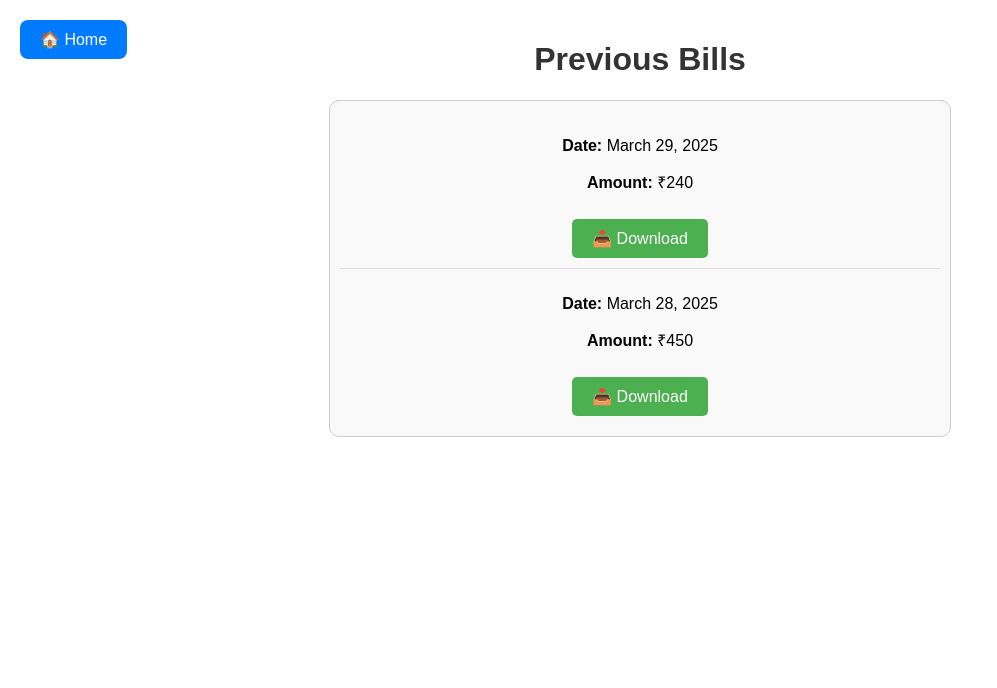
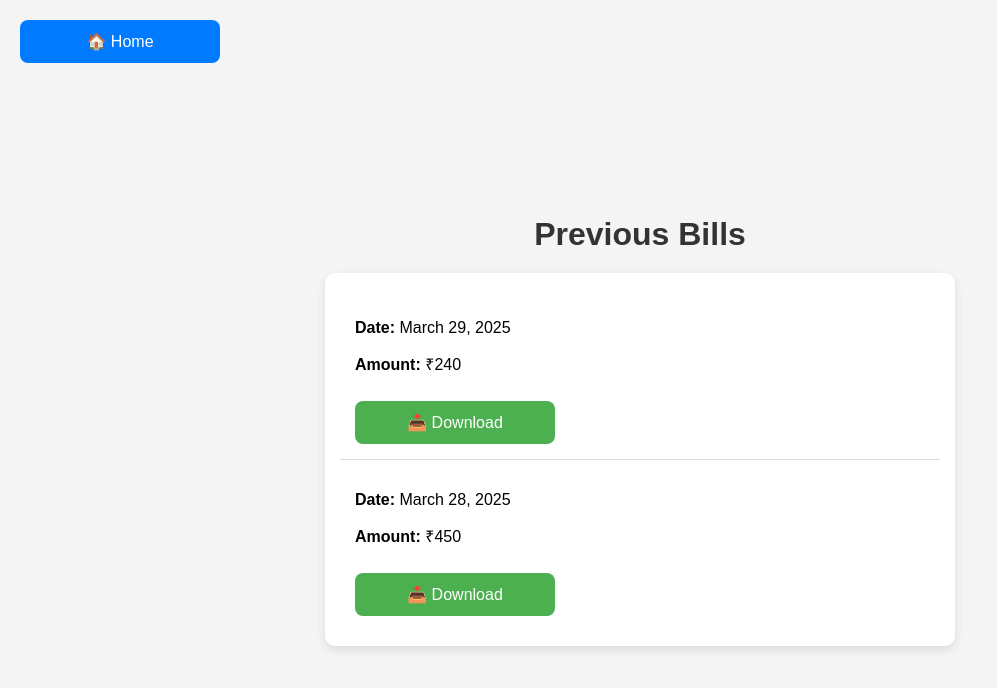
Before and after one commit to ishita1455/Govigyan_, a React (Create React App) app: page /bills in a window 1280 px wide. Shown: the top 688 px of the page, without its empty margins (0-997 px from the left). Built offline with nearby package versions, Linux system fonts and the light colour scheme.

Commit message:
Update Bills.css

```diff
--- a/src/styles/Bills.css
+++ b/src/styles/Bills.css
@@ -1,56 +1,89 @@
 /* Bills Page Styles */
 .bills-page {
-    text-align: center;
+  display: flex;
+  flex-direction: column;
+  align-items: center;
+  justify-content: center;
+  min-height: 100vh;
   padding: 20px;
+  background: #f4f4f4;
   font-family: Arial, sans-serif;
 }
 
+/* Header */
 h1 {
   color: #333;
+  margin-bottom: 20px;
 }
 
+/* Bill List */
 .bill-list {
-    margin: 20px auto;
-    padding: 10px;
+  width: 90%;
   max-width: 600px;
-    border: 1px solid #ccc;
+  background: white;
+  padding: 15px;
   border-radius: 10px;
-    background: #f9f9f9;
+  box-shadow: 0 4px 10px rgba(0, 0, 0, 0.1);
 }
 
+/* Individual Bill Items */
 .bill-item {
-    padding: 10px;
+  padding: 15px;
   border-bottom: 1px solid #ddd;
+  text-align: left;
 }
 
 .bill-item:last-child {
   border-bottom: none;
 }
 
+/* Buttons */
+.download-btn,
+.home-btn {
+  width: 100%;
+  max-width: 200px;
+  padding: 12px;
+  font-size: 16px;
+  border: none;
+  border-radius: 8px;
+  cursor: pointer;
+  transition: background 0.3s, transform 0.2s;
+  margin-top: 10px;
+}
+
 .download-btn {
   background-color: #4CAF50;
   color: white;
-    padding: 10px 20px;
-    border: none;
-    cursor: pointer;
-    font-size: 16px;
-    margin-top: 10px;
 }
 
 .download-btn:hover {
   background-color: #45a049;
+  transform: translateY(-2px);
 }
 
 .home-btn {
   background-color: #007BFF;
   color: white;
-    padding: 10px 20px;
-    border: none;
-    cursor: pointer;
-    font-size: 16px;
-    margin-top: 10px;
 }
 
 .home-btn:hover {
   background-color: #0056b3;
+  transform: translateY(-2px);
 }
+
+/* Responsive Design */
+@media (max-width: 600px) {
+  .bill-list {
+      width: 95%;
+  }
+
+  .bill-item {
+      font-size: 14px;
+  }
+
+  .download-btn,
+  .home-btn {
+      font-size: 14px;
+      padding: 10px;
+  }
+}
```
Lines whose indentation alone changed are shown as unchanged.
